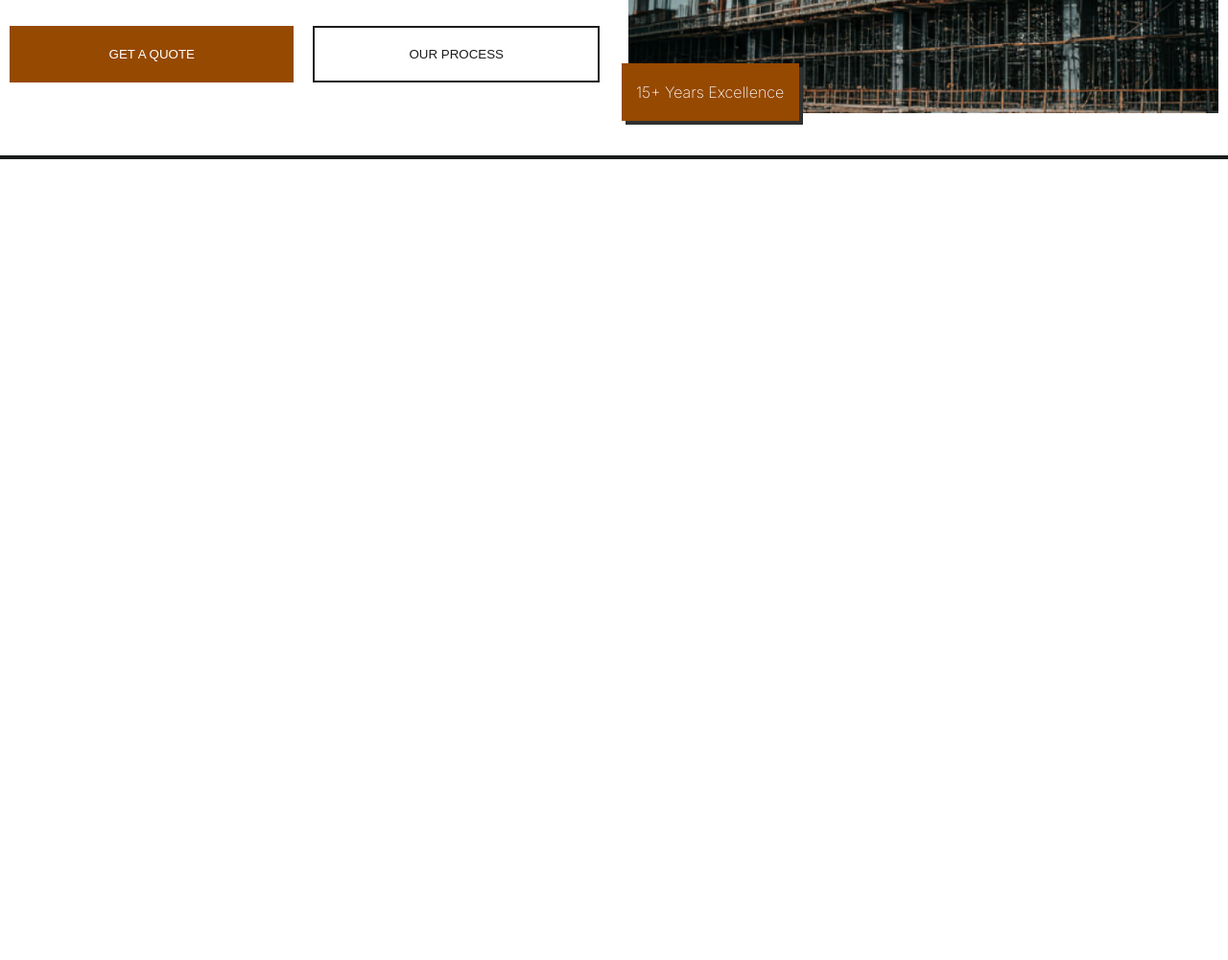
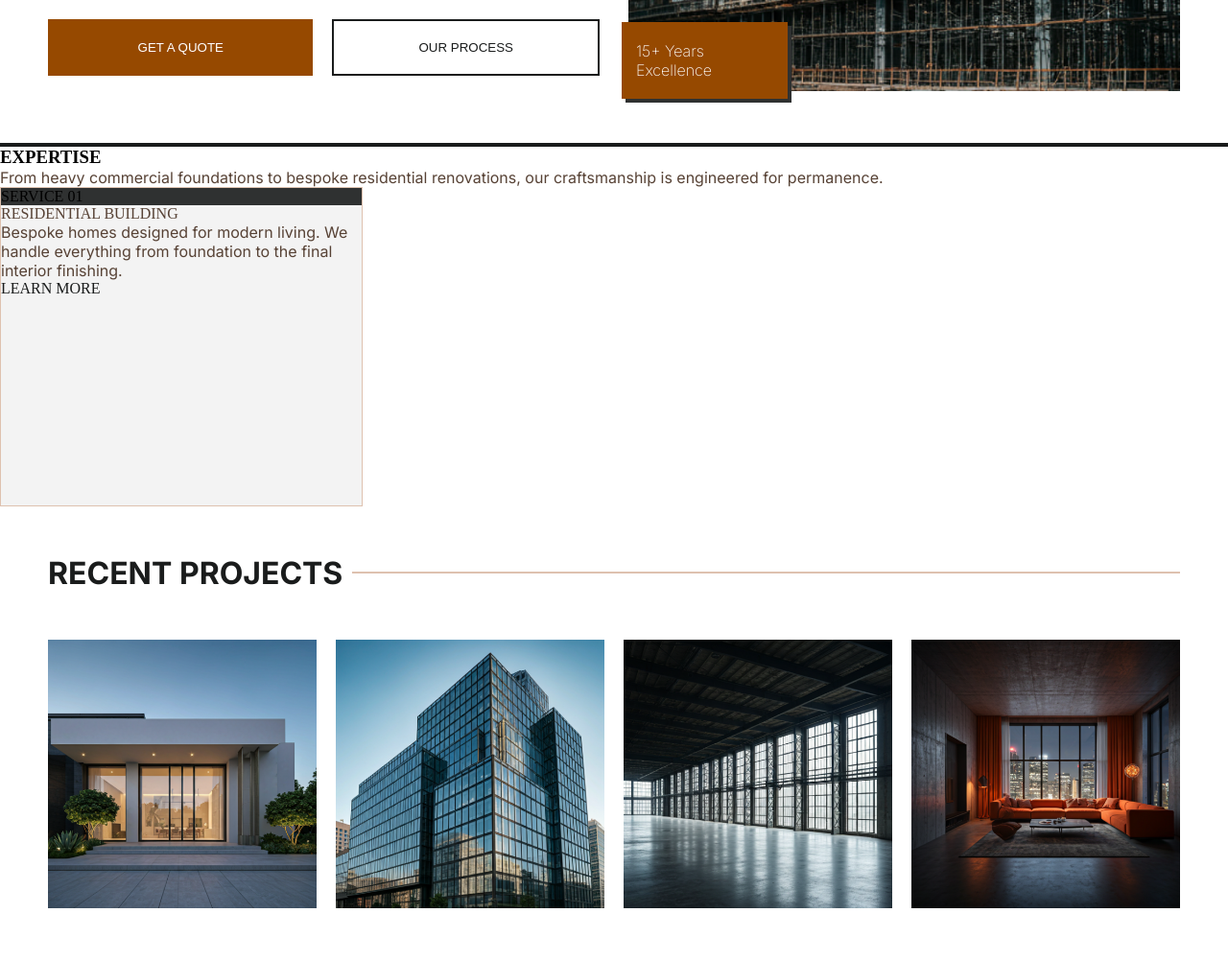
Before and after one commit to morrison29/buildright, a plain HTML site: page index.html in a window 1280 px wide. Shown: the part 519-1520 px from the top of the page at 96% size. Before the commit the page ends 800 px from the top, so only its background shows below. Drawn offline with Linux system fonts and the light colour scheme.

Commit message:
Recents Section

```diff
--- a/index.html
+++ b/index.html
@@ -7,9 +7,11 @@
   <title>Buildright</title>
   <link rel="stylesheet" href="style.css">
   <link rel="stylesheet" href="https://cdnjs.cloudflare.com/ajax/libs/font-awesome/7.3.1/css/all.css"
-  integrity="sha512-x9WwyMYBnlXMNQ6kQ/Lyzu1NqIhLQKL5Oq6xByfXuRj7s9CskyCbLv/1IjqzJmXwFXWr0ov6jBV7Qbc0hh9nHg=="
-  crossorigin="anonymous" referrerpolicy="no-referrer" />
-  <link href="https://fonts.googleapis.com/css2?family=Inter:ital,opsz,wght@0,14..32,100..900;1,14..32,100..900&display=swap" rel="stylesheet">
+    integrity="sha512-x9WwyMYBnlXMNQ6kQ/Lyzu1NqIhLQKL5Oq6xByfXuRj7s9CskyCbLv/1IjqzJmXwFXWr0ov6jBV7Qbc0hh9nHg=="
+    crossorigin="anonymous" referrerpolicy="no-referrer" />
+  <link
+    href="https://fonts.googleapis.com/css2?family=Inter:ital,opsz,wght@0,14..32,100..900;1,14..32,100..900&display=swap"
+    rel="stylesheet">
 
 </head>
 
@@ -40,8 +42,8 @@
             with unyielding structural integrity.</p>
 
           <div class="btn-container">
-              <button>GET A QUOTE</button>
-              <button>OUR PROCESS</button>
+            <button>GET A QUOTE</button>
+            <button>OUR PROCESS</button>
           </div>
         </div>
       </div>
@@ -51,6 +53,59 @@
         <div class="img-div">15+ Years Excellence</div>
       </div>
     </section>
+
+    <section class="expertise">
+      <div>
+        <h3>EXPERTISE</h3>
+        <p>From heavy commercial foundations to bespoke residential
+          renovations, our craftsmanship is engineered for
+          permanence.</p>
+      </div>
+
+      <div>
+        <article class="first-article">
+          <div class="article-header">SERVICE 01</div>
+          <p class="article-title">RESIDENTIAL BUILDING</p>
+          <P class="article-description">Bespoke homes designed for modern
+            living. We handle everything from
+            foundation to the final interior finishing.</P>
+          <a href="#">LEARN MORE </a>
+
+        </article>
+        <!-- <article class="second-article">
+          <p>SERVICE 02</p>
+          <p>Commercial Construction</p>
+          <p>Scalable infrastructure for businesses.
+            Offices, warehouses, and retail spaces
+            built on schedule and within budget.</p>
+          <a href="#">LEARN MORE </a>
+        </article>
+        <article class="third-article">
+          <p>SERVICE 03</p>
+          <p>Modern Renovation</p>
+          <p>Breathing new life into existing structures
+            with contemporary upgrades and structural
+            reinforcements.</p>
+          <a href="#">LEARN MORE </a>
+        </article> -->
+      </div>
+    </section>
+
+    <section class="recent-projects">
+
+      <div class="recent-projects-title">
+        <h2>RECENT PROJECTS</h2>
+        <hr>
+      </div>
+      <div class="images">
+        <article><img src="./images/recent-img1.png" alt=""></article>
+        <article><img src="./images/recent-img2.png" alt=""></article>
+        <article><img src="./images/recent-img3.png" alt=""></article>
+        <article><img src="./images/recent-img4.png" alt=""></article>
+      </div>
+
+    </section>
+
   </main>
 </body>
 
--- a/style.css
+++ b/style.css
@@ -1,5 +1,7 @@
 @import url(./styles/header.css);
 @import url(./styles/hero.css);
+@import url(./styles/expertise.css);
+@import url(./styles/recent-projects.css);
 *{
     margin: 0;
     padding: 0;
@@ -11,4 +13,6 @@
     --orange: #964900;
     --light-orange: #574235;
     --inter-font: "Inter", sans-serif;
+    --article-header-color: #2F3131;
+    --line-color: #DEC1AF;
 }
--- /dev/null
+++ b/styles/expertise.css
@@ -0,0 +1,15 @@
+.article-header{
+    background-color: var(--article-header-color);
+    width:100%;
+}
+
+.expertise article{
+    width: 378px;
+    height: 333px;
+    background-color: #F3F3F3;
+    border: 1px solid #DEC1AF;
+}
+.article-title{
+    font-family: var(--inter);
+
+}
--- a/styles/header.css
+++ b/styles/header.css
@@ -19,6 +19,9 @@ h1{
 
 
 @media(min-width:1023px){
+    header{
+        padding: 20px 50px;
+    }
     a{
         color: var(--black);
         text-decoration: none;
--- a/styles/hero.css
+++ b/styles/hero.css
@@ -41,7 +41,7 @@ p{
     flex-direction: column;
     gap:30px;
     border-bottom: 4px solid var(--black);
-    padding: 40px 10px;
+    padding: 40px 20px;
 }
 
 .hero>div{
@@ -88,6 +88,7 @@ p{
 @media(min-width:1024px){
     .hero{
         align-items: center;
+        padding: 50px;
     }
     .btn-container{
         flex-direction: row;
--- /dev/null
+++ b/styles/recent-projects.css
@@ -0,0 +1,48 @@
+.recent-projects{
+    padding: 20px 20px;
+}
+.recent-projects h2{
+    width: fit-content;
+    white-space: nowrap;
+    font-size: 1.5rem;
+    font-family: var(--inter-font);
+    color: var(--black);
+    font-weight: 700;
+
+}
+.recent-projects-title{
+    display: flex;
+    align-items: center;
+    gap: 10px;
+
+}
+.recent-projects-title hr{
+    width: 100%;
+    border : 1px solid var(--line-color);
+}
+.images{
+    display: flex;
+    flex-direction: column;
+    gap: 20px;
+}
+.images > article{
+    width: 100%;
+}
+.images img{
+    width: 100%;
+}
+@media(min-width:1024px){
+    .images{
+        flex-direction: row;
+
+    }
+    .recent-projects{
+        padding: 50px;
+    }
+    .recent-projects h2{
+        font-size: 2rem;
+    }
+    .recent-projects-title{
+        padding-bottom: 50px;
+    }
+}
```
Also changed, not shown: images/recent-img1.png (added), images/recent-img2.png (added), images/recent-img3.png (added), images/recent-img4.png (added).
